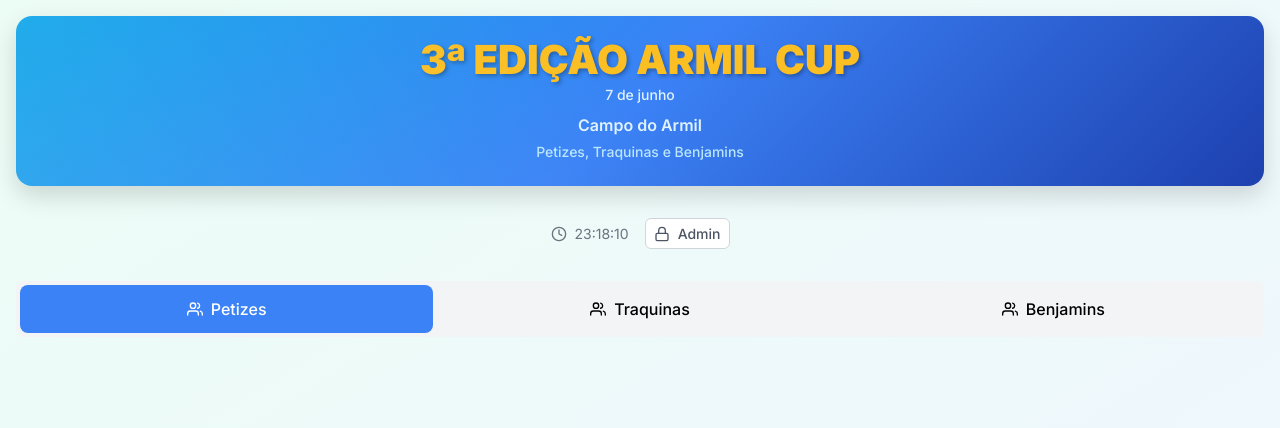
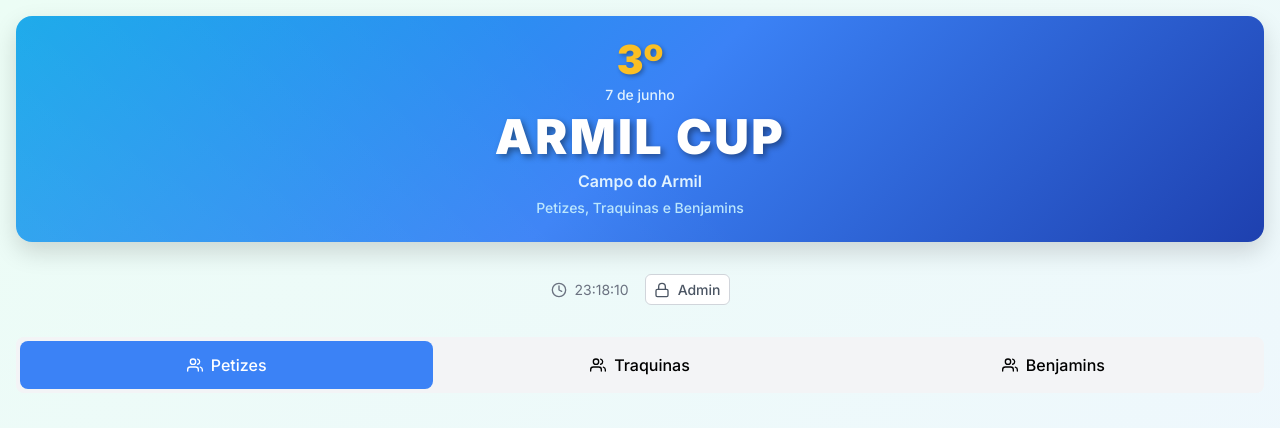
Before and after one commit to BeatrizSilva-04/torneio, a plain HTML site: page index.html in a window 1280 px wide. Drawn offline with nearby package versions, Linux system fonts and the light colour scheme; no server answers.

Commit message:
Update index.html

```diff
--- a/index.html
+++ b/index.html
@@ -523,8 +523,9 @@
         <div class="text-center mb-8">
             <!-- Tournament Title Card -->
             <div class="tournament-title">
-                <div class="edition-number">3ª EDIÇÃO ARMIL CUP</div>
+                <div class="edition-number">3º</div>
                 <div class="date-text">7 de junho</div>
+                <div class="main-title">ARMIL CUP</div>
                 <div class="venue-text">Campo do Armil</div>
                 <div class="categories-text">Petizes, Traquinas e Benjamins</div>
             </div>
@@ -776,7 +777,7 @@
         let editingMatch = null;
         let editingStandings = null;
 
-        // ============= Dados Iniciais (fallback se Firebase estiver vazio) =============
+        // ============= Dados Iniciais Atualizados =============
         const initialTournamentData = {
             petizes: {
                 name: "Petizes",
@@ -935,19 +936,18 @@
             traquinas: {
                 name: "Traquinas",
                 groups: {
-                    I: ["Armil", "Fornelos B", "Quinchães"],
-                    II: ["Fornelos A", "Vasco da Gama", "Marinhão"],
+                    I: ["Armil", "Fornelos B", "Marinhão", "Fornelos A", "Quinchães"],
                 },
                 manualStandings: {
                     I: null,
-                    II: null
                 },
                 matches: [
+                    // Jornada 1
                     {
                         id: 13,
-                        time: "14:30",
-                        team1: "Armil",
-                        team2: "Fornelos B",
+                        time: "14h30",
+                        team1: "Quinchães",
+                        team2: "Armil",
                         field: "Campo Dudidi",
                         jornada: 1,
                         status: "upcoming",
@@ -956,20 +956,21 @@
                     },
                     {
                         id: 14,
-                        time: "14:30",
-                        team1: "Vasco da Gama",
-                        team2: "Fornelos A",
+                        time: "14h30",
+                        team1: "Marinhão",
+                        team2: "Fornelos B",
                         field: "Campo Predimed",
                         jornada: 1,
                         status: "upcoming",
                         score1: 0,
                         score2: 0,
                     },
+                    // Jornada 2
                     {
                         id: 15,
-                        time: "15:15",
+                        time: "15h15",
                         team1: "Armil",
-                        team2: "Quinchães",
+                        team2: "Marinhão",
                         field: "Campo Gsport",
                         jornada: 2,
                         status: "upcoming",
@@ -978,20 +979,21 @@
                     },
                     {
                         id: 16,
-                        time: "15:15",
+                        time: "15h15",
                         team1: "Fornelos A",
-                        team2: "Marinhão",
+                        team2: "Fornelos B",
                         field: "Campo Farmácia Albarelos",
                         jornada: 2,
                         status: "upcoming",
                         score1: 0,
                         score2: 0,
                     },
+                    // Jornada 3
                     {
                         id: 17,
-                        time: "16:00",
-                        team1: "Quinchães",
-                        team2: "Fornelos B",
+                        time: "16h",
+                        team1: "Fornelos A",
+                        team2: "Armil",
                         field: "Campo Dudidi",
                         jornada: 3,
                         status: "upcoming",
@@ -1000,8 +1002,8 @@
                     },
                     {
                         id: 18,
-                        time: "16:00",
-                        team1: "Vasco da Gama",
+                        time: "16h",
+                        team1: "Quinchães",
                         team2: "Marinhão",
                         field: "Campo Predimed",
                         jornada: 3,
@@ -1009,28 +1011,71 @@
                         score1: 0,
                         score2: 0,
                     },
+                    // Jornada 4
+                    {
+                        id: 19,
+                        time: "17h15",
+                        team1: "Fornelos B",
+                        team2: "Armil",
+                        field: "Campo Gsport",
+                        jornada: 4,
+                        status: "upcoming",
+                        score1: 0,
+                        score2: 0,
+                    },
+                    {
+                        id: 20,
+                        time: "17h15",
+                        team1: "Quinchães",
+                        team2: "Fornelos A",
+                        field: "Campo Farmácia Albarelos",
+                        jornada: 4,
+                        status: "upcoming",
+                        score1: 0,
+                        score2: 0,
+                    },
+                    // Jornada 5
+                    {
+                        id: 21,
+                        time: "18h",
+                        team1: "Fornelos B",
+                        team2: "Quinchães",
+                        field: "Campo Dudidi",
+                        jornada: 5,
+                        status: "upcoming",
+                        score1: 0,
+                        score2: 0,
+                    },
+                    {
+                        id: 22,
+                        time: "18h",
+                        team1: "Marinhão",
+                        team2: "Fornelos A",
+                        field: "Campo Predimed",
+                        jornada: 5,
+                        status: "upcoming",
+                        score1: 0,
+                        score2: 0,
+                    },
                 ],
                 finals: [
-                    { time: "16:45", match: "3º lugar Grupo I vs 3º lugar Grupo II", field: "Campo Predimed" },
-                    { time: "16:45", match: "2º lugar Grupo I vs 2º lugar Grupo II", field: "Campo Farmácia Albarelos" },
-                    { time: "17:30", match: "1º lugar Grupo I vs 1º lugar Grupo II", field: "Campo Dudidi" },
+                    { time: "18h45-19h", match: "Entrega de Prémios", field: "" },
                 ],
             },
             benjamins: {
                 name: "Benjamins",
                 groups: {
-                    I: ["Armil", "Sousa", "Marinhão"],
-                    II: ["Fornelos", "Serafão", "Quinchães"],
+                    I: ["Armil", "Sousa", "Fornelos", "Quinchães", "Marinhão"],
                 },
                 manualStandings: {
                     I: null,
-                    II: null
                 },
                 matches: [
-                    {
-                        id: 19,
-                        time: "14:30",
-                        team1: "Armil",
+                    // Jornada 1
+                    {
+                        id: 23,
+                        time: "14h30",
+                        team1: "Fornelos",
                         team2: "Marinhão",
                         field: "Campo Gsport",
                         jornada: 1,
@@ -1039,20 +1084,21 @@
                         score2: 0,
                     },
                     {
-                        id: 20,
-                        time: "14:30",
-                        team1: "Fornelos",
-                        team2: "Serafão",
+                        id: 24,
+                        time: "14h30",
+                        team1: "Sousa",
+                        team2: "Armil",
                         field: "Campo Farmácia Albarelos",
                         jornada: 1,
                         status: "upcoming",
                         score1: 0,
                         score2: 0,
                     },
-                    {
-                        id: 21,
-                        time: "15:15",
-                        team1: "Armil",
+                    // Jornada 2
+                    {
+                        id: 25,
+                        time: "15h15",
+                        team1: "Marinhão",
                         team2: "Sousa",
                         field: "Campo Dudidi",
                         jornada: 2,
@@ -1061,9 +1107,9 @@
                         score2: 0,
                     },
                     {
-                        id: 22,
-                        time: "15:15",
-                        team1: "Serafão",
+                        id: 26,
+                        time: "15h15",
+                        team1: "Armil",
                         team2: "Quinchães",
                         field: "Campo Predimed",
                         jornada: 2,
@@ -1071,11 +1117,12 @@
                         score1: 0,
                         score2: 0,
                     },
-                    {
-                        id: 23,
-                        time: "16:00",
-                        team1: "Marinhão",
-                        team2: "Sousa",
+                    // Jornada 3
+                    {
+                        id: 27,
+                        time: "16h",
+                        team1: "Quinchães",
+                        team2: "Marinhão",
                         field: "Campo Farmácia Albarelos",
                         jornada: 3,
                         status: "upcoming",
@@ -1083,21 +1130,65 @@
                         score2: 0,
                     },
                     {
-                        id: 24,
-                        time: "16:00",
-                        team1: "Fornelos",
-                        team2: "Quinchães",
+                        id: 28,
+                        time: "16h",
+                        team1: "Sousa",
+                        team2: "Fornelos",
                         field: "Campo Gsport",
                         jornada: 3,
                         status: "upcoming",
                         score1: 0,
                         score2: 0,
                     },
+                    // Jornada 4
+                    {
+                        id: 29,
+                        time: "17h15",
+                        team1: "Armil",
+                        team2: "Marinhão",
+                        field: "Campo Dudidi",
+                        jornada: 4,
+                        status: "upcoming",
+                        score1: 0,
+                        score2: 0,
+                    },
+                    {
+                        id: 30,
+                        time: "17h15",
+                        team1: "Quinchães",
+                        team2: "Fornelos",
+                        field: "Campo Predimed",
+                        jornada: 4,
+                        status: "upcoming",
+                        score1: 0,
+                        score2: 0,
+                    },
+                    // Jornada 5
+                    {
+                        id: 31,
+                        time: "18h",
+                        team1: "Armil",
+                        team2: "Fornelos",
+                        field: "Campo Farmácia Albarelos",
+                        jornada: 5,
+                        status: "upcoming",
+                        score1: 0,
+                        score2: 0,
+                    },
+                    {
+                        id: 32,
+                        time: "18h",
+                        team1: "Quinchães",
+                        team2: "Sousa",
+                        field: "Campo Gsport",
+                        jornada: 5,
+                        status: "upcoming",
+                        score1: 0,
+                        score2: 0,
+                    },
                 ],
                 finals: [
-                    { time: "16:45", match: "3º lugar Grupo I vs 3º lugar Grupo II", field: "Campo Gsport" },
-                    { time: "16:45", match: "2º lugar Grupo I vs 2º lugar Grupo II", field: "Campo Dudidi" },
-                    { time: "18:00", match: "1º lugar Grupo I vs 1º lugar Grupo II", field: "Campo Farmácia Albarelos" },
+                    { time: "18h45-19h", match: "Entrega de Prémios", field: "" },
                 ],
             },
         };
@@ -1113,36 +1204,13 @@
         // ============= Função para calcular classificações =============
         function calculateStandings(category) {
             const data = tournamentData[category];
-            if (!data) return { I: {}, II: {} };
-
-            const standings = { I: {}, II: {} };
+            if (!data) return { I: {} };
+
+            const standings = { I: {} };
 
             // Se existem classificações manuais, usar essas
-            if (data.manualStandings && (data.manualStandings.I || data.manualStandings.II)) {
-                if (data.manualStandings.I) {
+            if (data.manualStandings && data.manualStandings.I) {
                 standings.I = data.manualStandings.I;
-                }
-                if (data.manualStandings.II) {
-                    standings.II = data.manualStandings.II;
-                }
-
-                // Para grupos sem classificação manual, inicializar automaticamente
-                Object.entries(data.groups).forEach(([groupName, teams]) => {
-                    if (!data.manualStandings[groupName]) {
-                        teams.forEach((team) => {
-                            standings[groupName][team] = {
-                                team,
-                                points: 0,
-                                played: 0,
-                                wins: 0,
-                                draws: 0,
-                                losses: 0,
-                                gf: 0,
-                                ga: 0,
-                            };
-                        });
-                    }
-                });
             } else {
                 // Inicializar todas as equipas para cálculo automático
                 Object.entries(data.groups).forEach(([groupName, teams]) => {
@@ -1330,10 +1398,12 @@
                             </h2>
                 `;
 
-                // Jornadas (1, 2, 3)
-                [1, 2, 3].forEach((jornada) => {
+                // Determinar número de jornadas baseado na categoria
+                const maxJornadas = category === "petizes" ? 3 : 5;
+
+                for (let jornada = 1; jornada <= maxJornadas; jornada++) {
                     const jornadaMatches = data.matches.filter((match) => match.jornada === jornada);
-                    if (!jornadaMatches || jornadaMatches.length === 0) return;
+                    if (!jornadaMatches || jornadaMatches.length === 0) continue;
 
                     html += `
                         <div class="standings-card">
@@ -1380,10 +1450,24 @@
 
                     html += `
                                 </div>
-                            </div>
-                        </div>
                     `;
-                });
+
+                    // Adicionar intervalo para lanche após jornada 3 (apenas para Traquinas e Benjamins)
+                    if (jornada === 3 && category !== "petizes") {
+                        html += `
+                            <div class="mt-4 p-3 bg-blue-50 rounded-lg text-center">
+                                <p class="text-sm text-blue-700 font-medium">
+                                    ⏰ Intervalo de 30 min para lanche
+                                </p>
+                            </div>
+                        `;
+                    }
+
+                    html += `
+                            </div>
+                        </div>
+                    `;
+                }
 
                 html += `
                     <div class="standings-card">
@@ -1397,7 +1481,7 @@
                                     <path d="M14 14.66V17c0 .55.47.98.97 1.21C16.15 18.75 17 20.24 17 22"></path>
                                     <path d="M18 2H6v7a6 6 0 0 0 12 0V2Z"></path>
                                 </svg>
-                                Finais
+                                ${category === "petizes" ? "Finais" : "Entrega de Prémios"}
                             </h3>
                         </div>
                         <div class="standings-content p-6">
@@ -1405,6 +1489,7 @@
                 `;
 
                 data.finals.forEach((final) => {
+                    if (category === "petizes") {
                         html += `
                             <div class="match-card bg-yellow-50 border-yellow-200">
                                 <div class="match-header">
@@ -1414,9 +1499,7 @@
                                     <div class="match-time-field">
                                         <span class="match-time">${final.time}</span>
                                         <div class="match-field">
-                                        <svg xmlns="http://www.w3.org/2000/svg" width="12" height="12" viewBox="0 0 24 24" fill="none" stroke="currentColor" stroke-width="2" stroke-linecap="round"
-
-                                        viewBox="0 0 24 24" fill="none" stroke="currentColor" stroke-width="2" stroke-linecap="round" stroke-linejoin="round" class="w-3 h-3">
+                                            <svg xmlns="http://www.w3.org/2000/svg" width="12" height="12" viewBox="0 0 24 24" fill="none" stroke="currentColor" stroke-width="2" stroke-linecap="round" stroke-linejoin="round" class="w-3 h-3">
                                                 <path d="M20 10c0 6-8 12-8 12s-8-6-8-12a8 8 0 0 1 16 0Z"></path>
                                                 <circle cx="12" cy="10" r="3"></circle>
                                             </svg>
@@ -1426,14 +1509,21 @@
                                 </div>
                             </div>
                         `;
-                });
-
+                    } else {
                         html += `
-                            </div>
-                            <div class="mt-4 p-3 bg-blue-50 rounded-lg text-center">
-                                <p class="text-sm text-blue-700 font-medium">
-                                    🏆 Entrega de Prémios: ${category === "petizes" ? "11h45-12h" : "18h45-19h"}
-                                </p>
+                            <div class="match-card bg-yellow-50 border-yellow-200">
+                                <div class="match-header">
+                                    <div class="match-teams text-center">
+                                        🏆 ${final.match}
+                                    </div>
+                                </div>
+                            </div>
+                        `;
+                    }
+                });
+
+                html += `
+                            </div>
                         </div>
                     </div>
                 </div>
```
Lines whose indentation alone changed are shown as unchanged.
